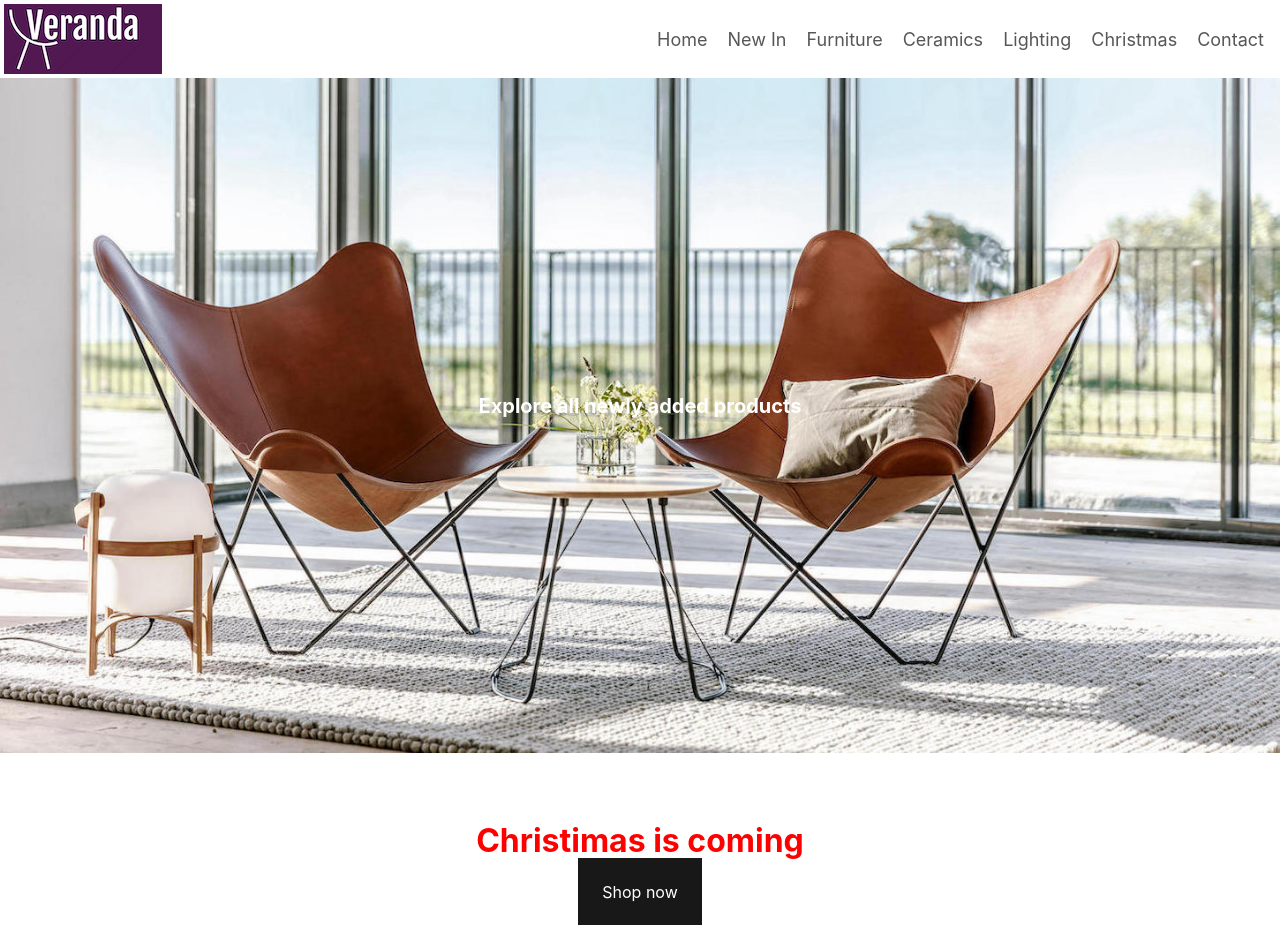
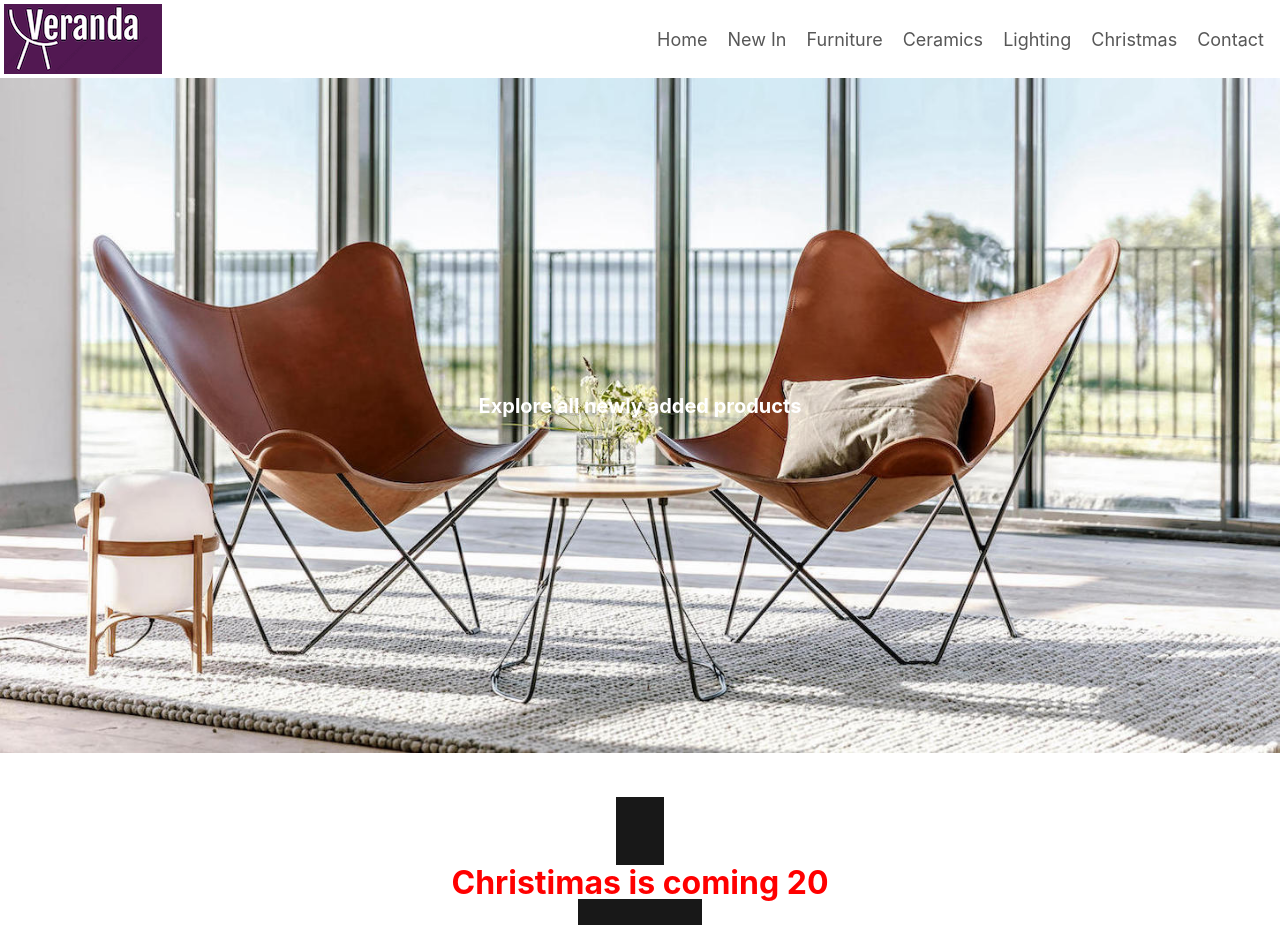
Before and after one commit to luciaivan14/store, a React (Create React App) app: page / in a window 1280 px wide. Shown: the top 925 px of the page. Built offline with nearby package versions, Linux system fonts and the light colour scheme.

Commit message:
I changed the text

```diff
--- a/src/App.js
+++ b/src/App.js
@@ -94,8 +94,8 @@ function Home() {
          </div>
         <img className="full-width-image" src={homedecor} alt="homedecor" align="center" />
     </div>
-    <CategoryHeader title="Christimas is coming" button="Shop now" route="/shop" />
-    <CategoryHeader title="Christimas is coming 2" button="Shop now" />
+    <CategoryHeader type="furniture" />
+    <CategoryHeader title="Christimas is coming 20" button="Shop now" />
     <CategoryHeader title="Christimas is coming 3" button="Shop now" />
     {/* <CategoryHeader title="Christmas is coming" button="Explore"></CategoryHeader> */}
     <div className="full-width-overflow">
```
